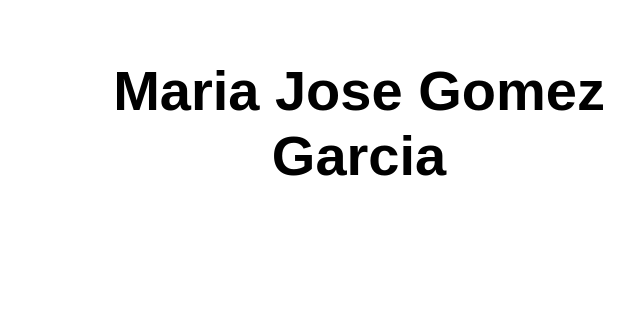
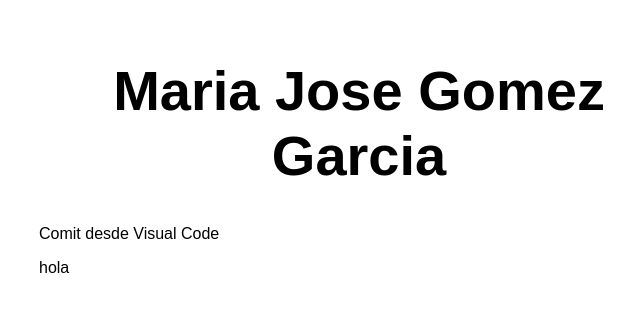
Before and after one commit to MariaJGG04/Despliegue1, a website: page src/index.html in a window 1280 px wide. Shown: the whole page, without its empty margins (281-921 px from the left). Drawn offline with Linux system fonts and the light colour scheme.

Commit message:
commit desde visual

```diff
--- a/src/index.html
+++ b/src/index.html
@@ -11,6 +11,8 @@
 <body>
   <main>
     <h1>Maria Jose Gomez Garcia</h1>
+    <p>Comit desde Visual Code</p>
+    <p>hola</p>
   </main>
 </body>
 
```
